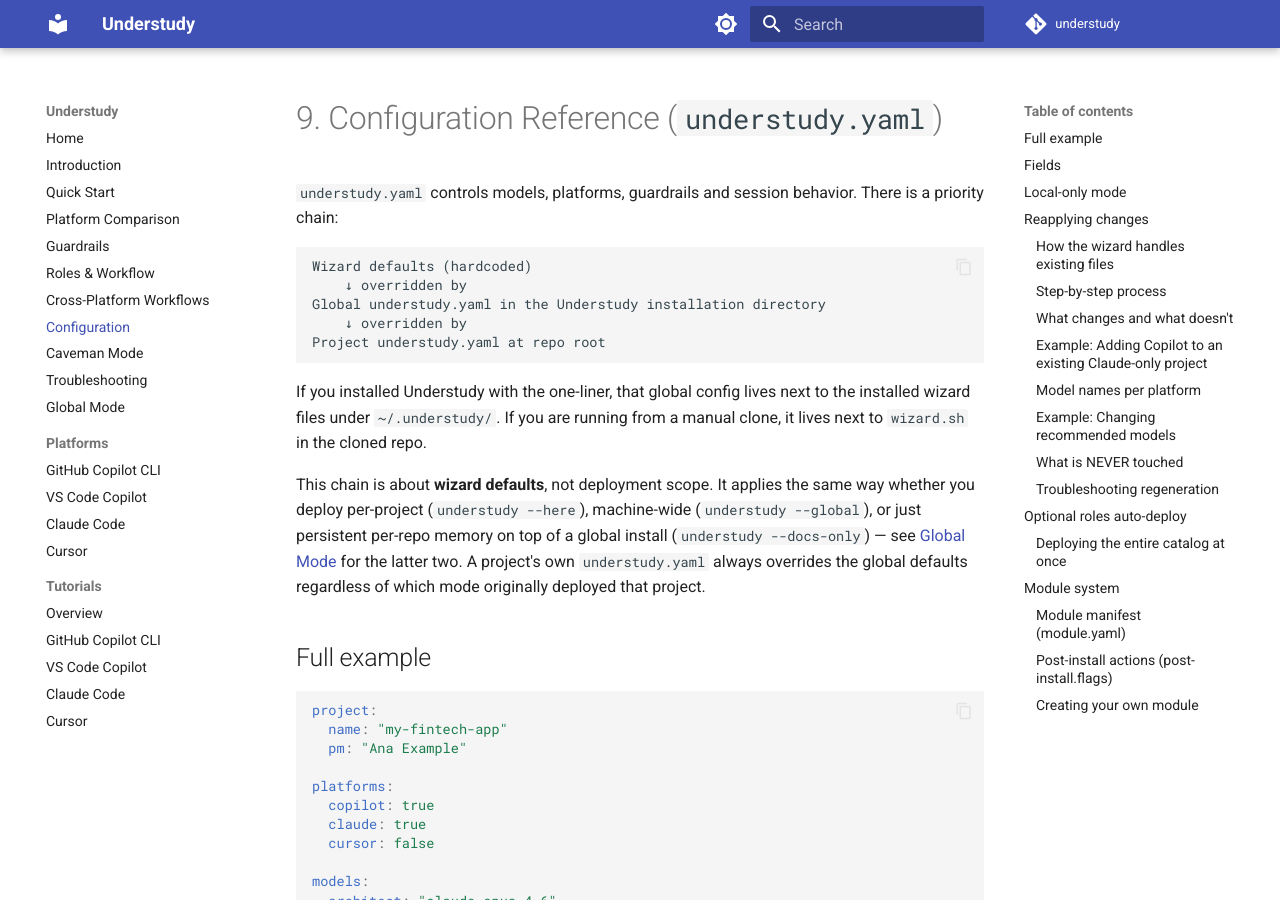
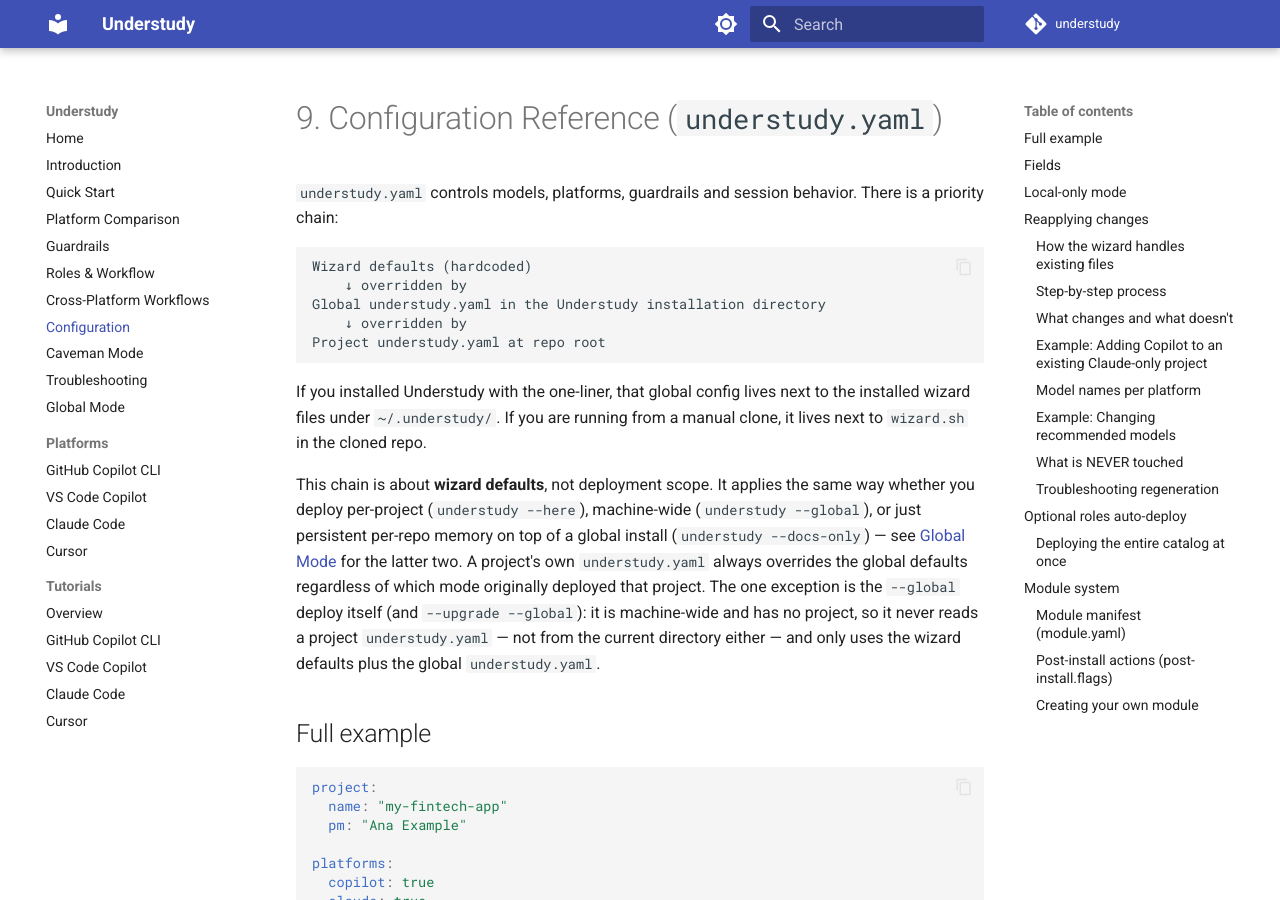
Before and after one commit to erniker/understudy, an MkDocs documentation site: the page built from docs/09-configuration.md, in a window 1280 px wide and 900 px high. Built offline with MkDocs 1.6.1 and Material for MkDocs 9.7.7, drawn with Linux system fonts in a browser that asks for light colours; comment, search, counter and statistics services are not loaded.

Commit message:
fix(config): ignore project override in --global and --upgrade --global
load_config built the project override path from TARGET_DIR before it was set in --global mode, so it resolved to /understudy.yaml (or to any TARGET_DIR inherited from the environment). The machine-wide install has no project, so it now never reads a project override.

```diff
--- a/docs/09-configuration.md
+++ b/docs/09-configuration.md
@@ -21,7 +21,11 @@
 global install (`understudy --docs-only`) — see
 [Global Mode](12-global-mode.md) for the latter two. A project's own
 `understudy.yaml` always overrides the global defaults regardless of which
-mode originally deployed that project.
+mode originally deployed that project. The one exception is the `--global`
+deploy itself (and `--upgrade --global`): it is machine-wide and has no
+project, so it never reads a project `understudy.yaml` — not from the current
+directory either — and only uses the wizard defaults plus the global
+`understudy.yaml`.
 
 ## Full example
 
```
Also changed, not shown: CHANGELOG.md (+8 -0 lines), 4 other files.
